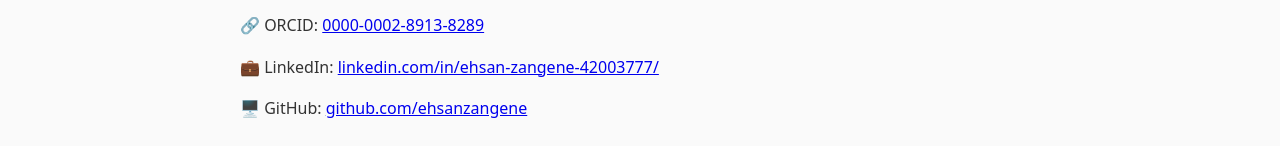
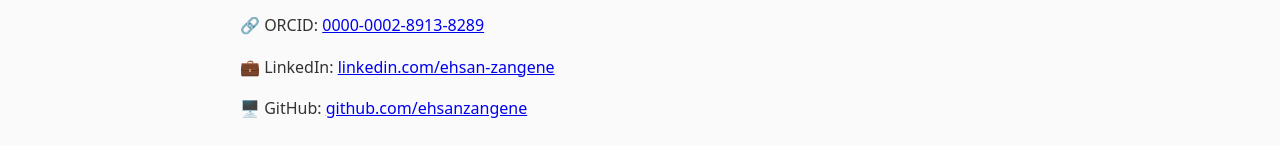
Before and after one commit to esnzgn/esnzgn, a plain HTML site: page index.html in a window 1280 px wide. Shown: the part 887-1033 px from the top of the page. Drawn offline with Linux system fonts and the light colour scheme.

Commit message:
Update index.html

```diff
--- a/index.html
+++ b/index.html
@@ -81,7 +81,7 @@
     <h2>Contact</h2>
     <p>📧 Email: <a href="mailto:zangeneh.ehsan@gmail.com">zangeneh.ehsan@gmail.com</a></p>
     <p>🔗 ORCID: <a href="https://orcid.org/0000-0002-8913-8289" target="_blank">0000-0002-8913-8289</a></p>
-    <p>💼 LinkedIn: <a href="https://www.linkedin.com/in/ehsan-zangene-42003777/" target="_blank">linkedin.com/in/ehsan-zangene-42003777/</a></p>
+    <p>💼 LinkedIn: <a href="https://www.linkedin.com/in/ehsan-zangene-42003777/" target="_blank">linkedin.com/ehsan-zangene</a></p>
     <p>🖥️ GitHub: <a href="https://github.com/ehsanzangene" target="_blank">github.com/ehsanzangene</a></p>
   </section>
 
```
